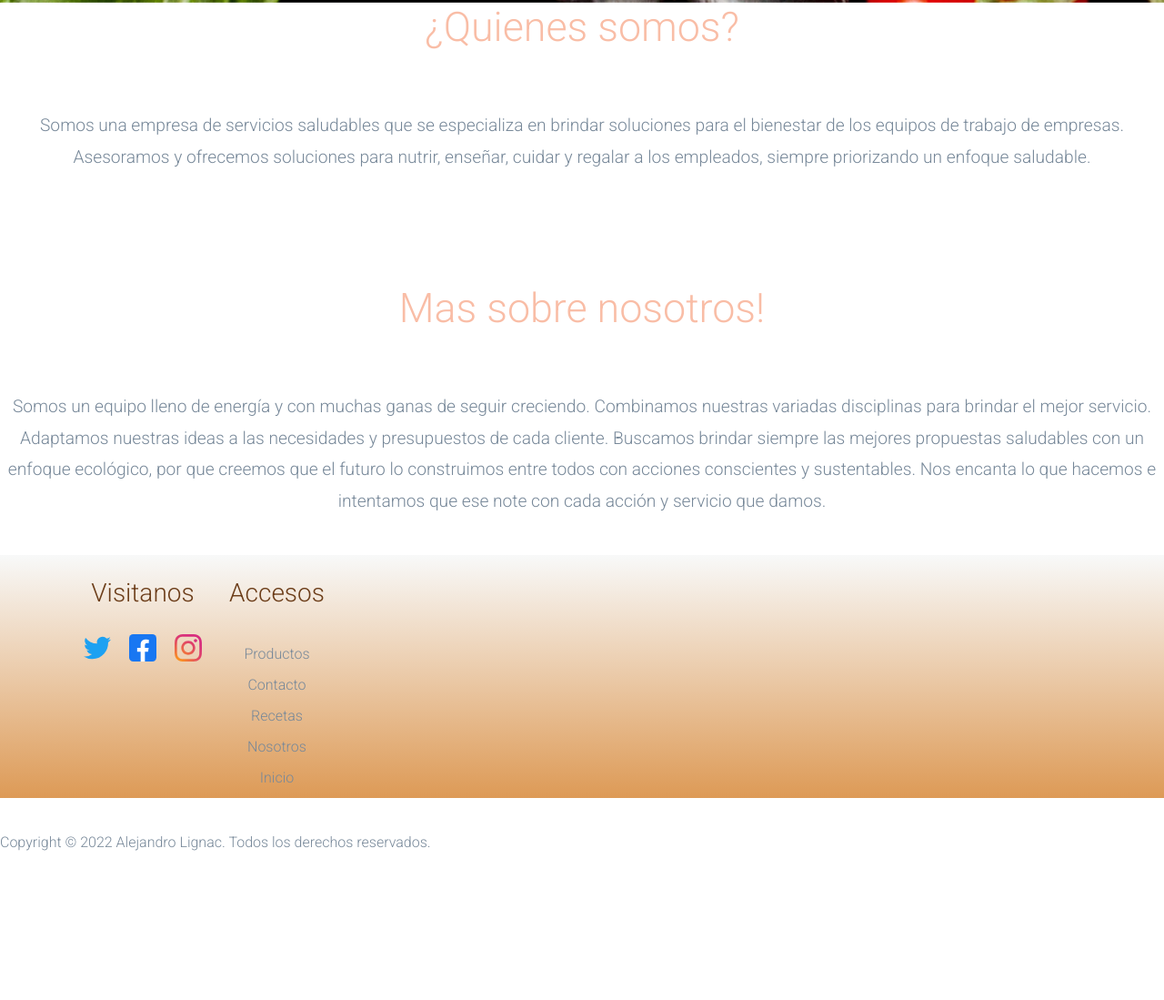
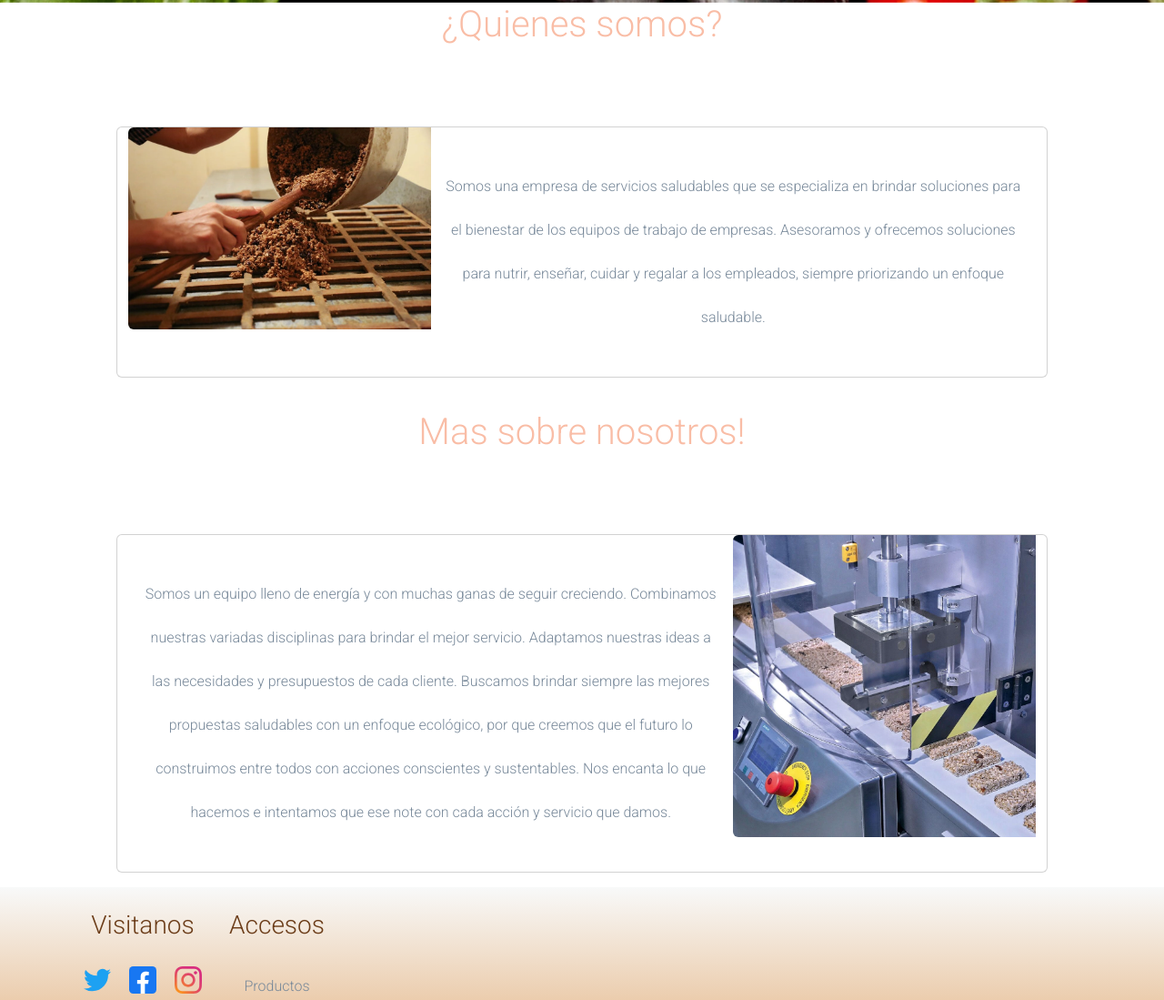
Before and after one commit to alelignac/Desarrollo-Web, a website: page Pages/nosotros.html in a window 1280 px wide. Shown: the part 464-1563 px from the top of the page at 91% size. Before the commit the page ends 1455 px from the top, so only its background shows below. Drawn offline with nearby package versions, Linux system fonts and the light colour scheme.

Commit message:
Correcciones finales V1.23

```diff
--- a/Pages/nosotros.html
+++ b/Pages/nosotros.html
@@ -84,22 +84,39 @@
         <span class="visually-hidden">Next</span>
       </button>
     </div>
-  <!-- ends carousel -->
+    <!-- ends carousel -->
+    <!-- start main -->
     <main >
-        <section class="text-center texto">
-            <div class="">
-              <h1 class="padding-top h-color text-center texto">¿Quienes somos?</h1>
-              <p>Somos una empresa de servicios saludables que se especializa en brindar soluciones para el bienestar de los equipos de trabajo de empresas. Asesoramos y ofrecemos soluciones para nutrir, enseñar, cuidar y regalar a los empleados, siempre priorizando un enfoque saludable.</p>
+            <h1 class="padding-top padding-bottom5 h-color text-center texto">¿Quienes somos?</h1>
+
+            <div class="card mb-3 container-fluid" style="max-width: 80%;">
+              <div class="row g-0">
+                <div class="col-md-4">
+                  <img src="../img/Imagenes/fabricacion-1.webp" class="img-fluid rounded-start" alt="Imagen que describe nuestros inicios">
+                </div>
+                <div class="col-md-8">
+                  <div class="card-body">
+                    <p class="card-text text-center texto">Somos una empresa de servicios saludables que se especializa en brindar soluciones para el bienestar de los equipos de trabajo de empresas. Asesoramos y ofrecemos soluciones para nutrir, enseñar, cuidar y regalar a los empleados, siempre priorizando un enfoque saludable.</p>
+                  </div>
+                </div>
+              </div>
             </div>
-        </section>
             <div>
-                <section class="text-center texto">
-                  <h1 class="h-color text-center texto padding5">Mas sobre nosotros!</h1>
-                <p>Somos un equipo lleno de energía y con muchas ganas de seguir creciendo. Combinamos nuestras variadas disciplinas para brindar el mejor servicio. Adaptamos nuestras ideas a las necesidades y presupuestos de cada cliente. Buscamos brindar siempre las mejores propuestas saludables con un enfoque ecológico, por que creemos que el futuro lo construimos entre todos con acciones conscientes y sustentables. Nos encanta lo que hacemos e intentamos que ese note con cada acción y servicio que damos.</p>
-            </div>
-        </section>
+            <h1 class="h-color text-center texto padding-bottom5">Mas sobre nosotros!</h1>
+            <div class="card mb-3 container-fluid padding" style="max-width: 80%;">
+              <div class="row g-0">
+                <div class="col-md-8">
+                  <div class="card-body">
+                    <p class="card-text text-center texto">Somos un equipo lleno de energía y con muchas ganas de seguir creciendo. Combinamos nuestras variadas disciplinas para brindar el mejor servicio. Adaptamos nuestras ideas a las necesidades y presupuestos de cada cliente. Buscamos brindar siempre las mejores propuestas saludables con un enfoque ecológico, por que creemos que el futuro lo construimos entre todos con acciones conscientes y sustentables. Nos encanta lo que hacemos e intentamos que ese note con cada acción y servicio que damos.</p>
+                  </div>
+                </div>
+                <div class="col-md-4">
+                  <img src="../img/Imagenes/fabricacion-2.webp" class="img-fluid rounded-start" alt="Imagen que describe nuestros inicios">
+                </div>
+              </div>
     </main>
-  <!-- start footer -->
+    <!-- ends main -->
+    <!-- start footer -->
     <footer class="box-footer">
         <div class="container">
             <div class="texto-redes">
@@ -131,9 +148,9 @@
             </div>
         </div>
     </footer>
-  <!-- ends footer -->
+    <!-- ends footer -->
     <div class="CopyRightText">
-        <p>Copyright © 2022 Alejandro Lignac. Todos los derechos reservados.</p>
+      <p>Copyright © 2022. Todos los derechos reservados.</p>
     </div>
 
     <script src="../js/bootstrap.bundle.min.js"></script>
--- a/scss/_footer.scss
+++ b/scss/_footer.scss
@@ -12,7 +12,6 @@ footer{
     grid-template-columns: 0.1fr 0.1fr;
     grid-gap: 20px;
 }
-
 .box-footer{
     background: $bgboxfooter;
     color: $colorbox;
```
Also changed, not shown: Pages/404.html (+1 -4 lines), Pages/contacto.html (+8 -6 lines), Pages/productos.html (+5 -3 lines), Pages/recetas.html (+4 -2 lines), index.html (+8 -5 lines), README.md, img/Imagenes/fabricacion-1.webp (added), img/Imagenes/fabricacion-2.webp (added), scss/_commons.scss (line endings or trailing spaces), 2 other files.
